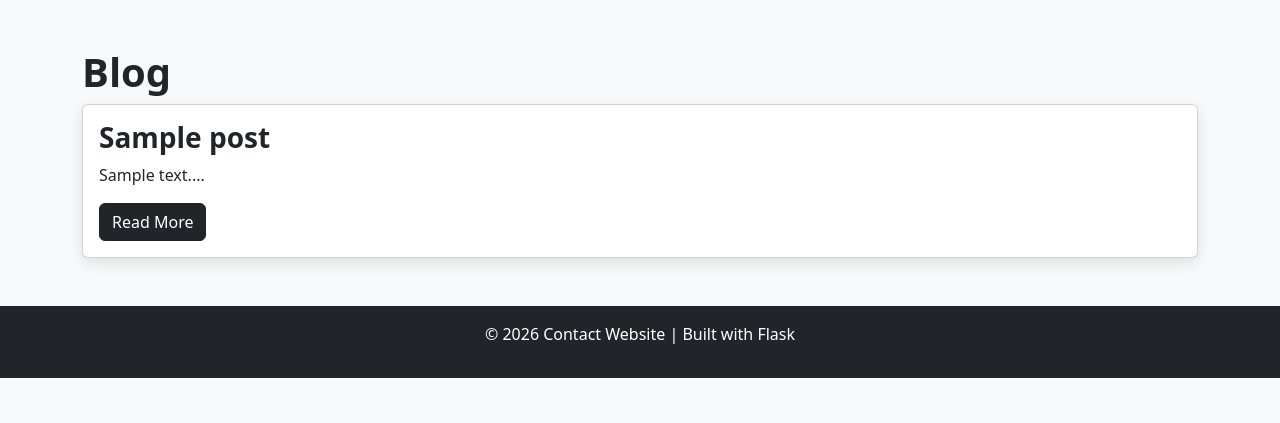
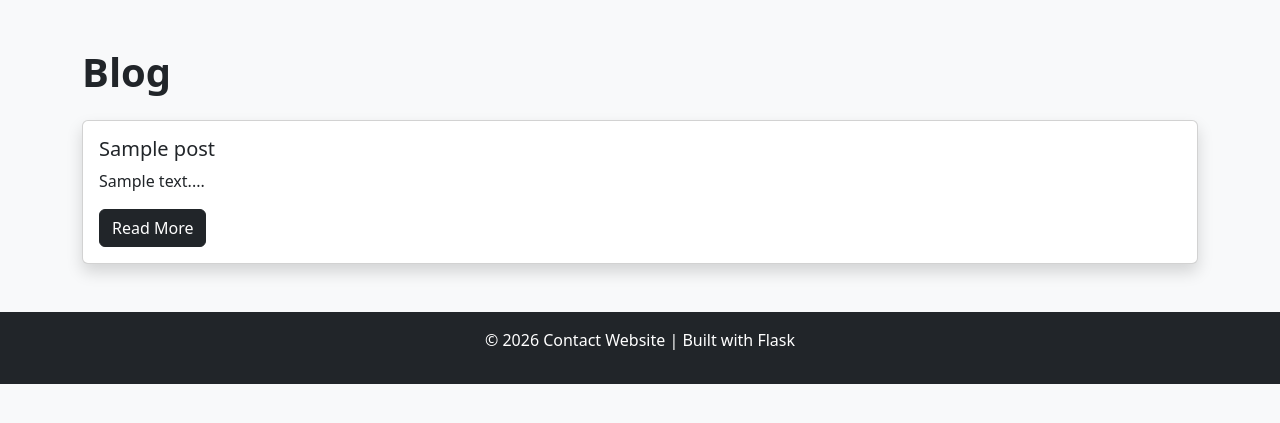
Before and after one commit to kasideduamgthong/contact-website, a Flask app: template templates/blog.html in a window 1280 px wide. Shown: the part 56-479 px from the top of the page. Run offline with Flask 3, Linux system fonts and the light colour scheme; the template is opened without the code that fills it: most values are stand-ins (such as "Sample title", 1, 10 or a date in 2020).

Commit message:
Improve blog card styling with shadow and spacing

```diff
--- a/templates/blog.html
+++ b/templates/blog.html
@@ -1,13 +1,13 @@
 {% extends "base.html" %}
 {% block content %}
 
-<h1>Blog</h1>
+<h1 class="mb-4">Blog</h1>
 
 {% for post in posts %}
-<div class="card mb-3">
+<div class="card shadow mb-4">
     <div class="card-body">
-        <h3>{{ post.title }}</h3>
-        <p>{{ post.content[:100] }}...</p>
+        <h5 class="card-title">{{ post.title }}</h5>
+        <p class="card-text">{{ post.content[:100] }}...</p>
         <a href="/blog/{{ post.id }}" class="btn btn-dark">Read More</a>
     </div>
 </div>
```
